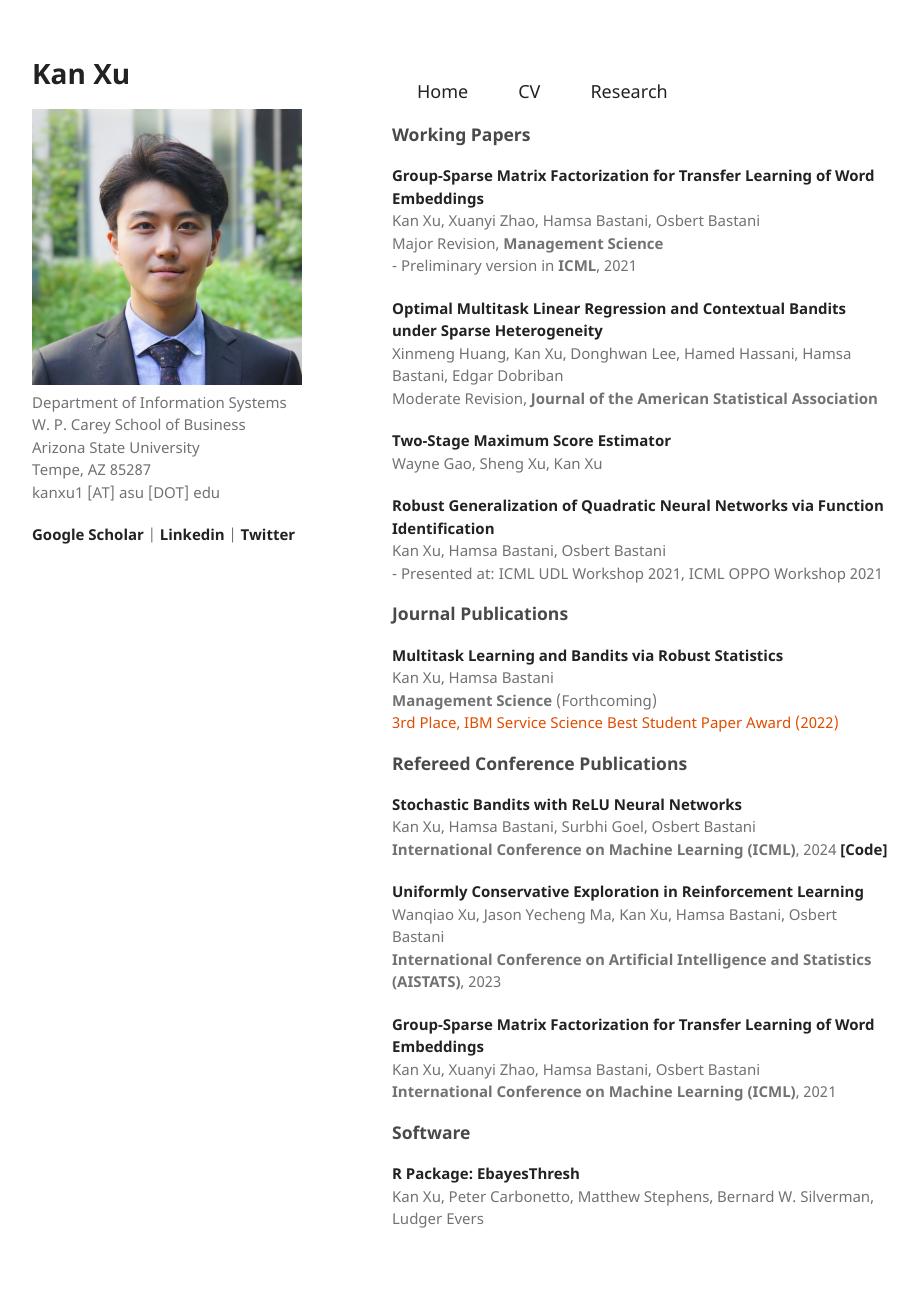
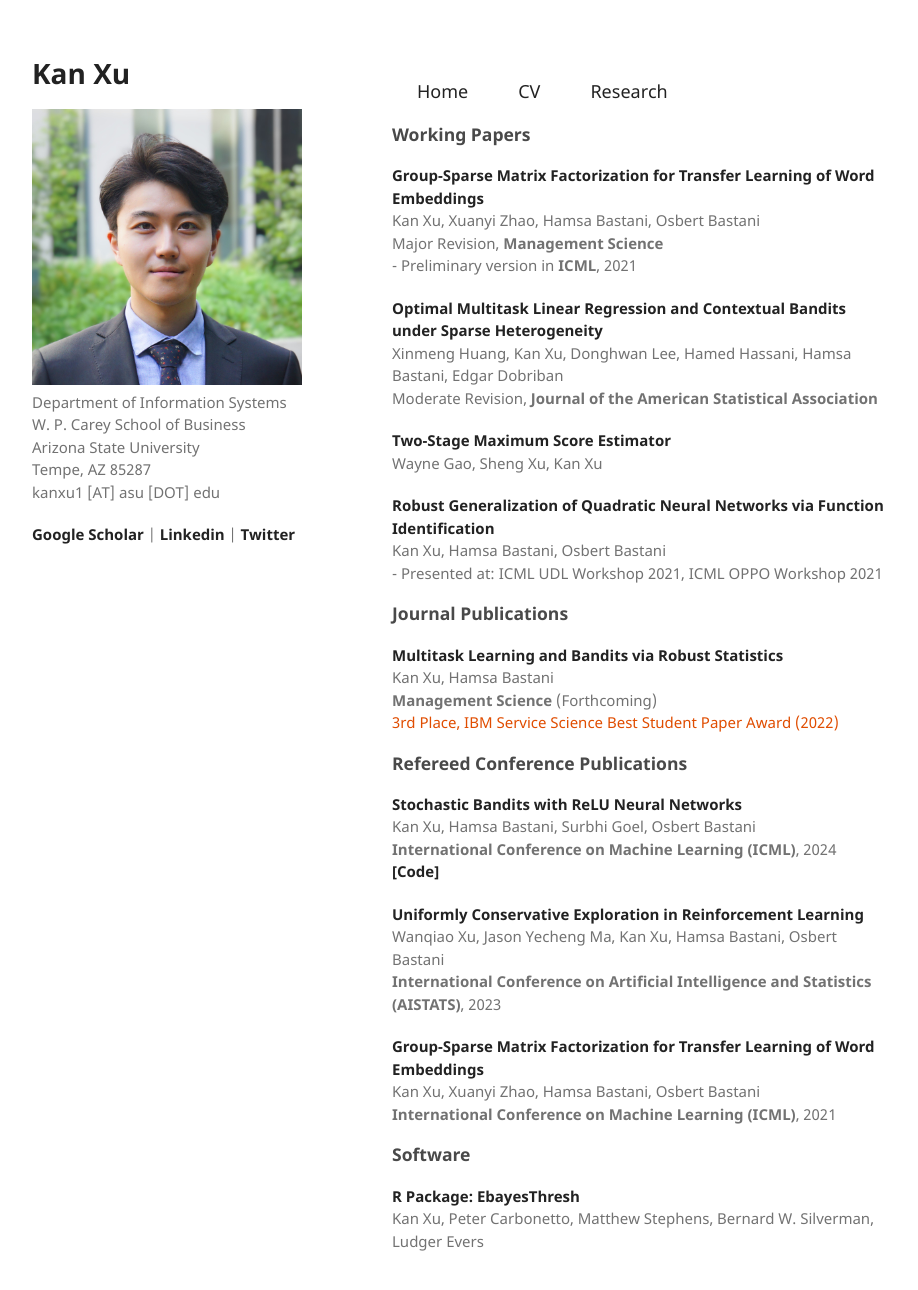
Before and after one commit to kanxu526/kanxu526.github.io, a Jekyll site: the page built from research.md, in a window 1280 px wide and 1322 px high. Shown: the top 1290 px of the window, without its empty margins (178-1096 px from the left). Built offline with Jekyll 4.4.1, drawn with Linux system fonts in a browser that asks for light colours.

```diff
--- a/research.md
+++ b/research.md
@@ -39,7 +39,8 @@ Kan Xu, Hamsa Bastani<br>
 
 <p><a href="https://proceedings.mlr.press/v235/xu24c.html">Stochastic Bandits with ReLU Neural Networks</a><br>
 Kan Xu, Hamsa Bastani, Surbhi Goel, Osbert Bastani<br>
-<b>International Conference on Machine Learning (ICML)</b>, 2024 <a href="https://github.com/kanxu526/ReLUBandit">[Code]</a></p>
+<b>International Conference on Machine Learning (ICML)</b>, 2024<br>
+<a href="https://github.com/kanxu526/ReLUBandit">[Code]</a></p>
 
 <p><a href="https://proceedings.mlr.press/v206/xu23j.html">Uniformly Conservative Exploration in Reinforcement Learning</a><br>
 Wanqiao Xu, Jason Yecheng Ma, Kan Xu, Hamsa Bastani, Osbert Bastani<br>
```
